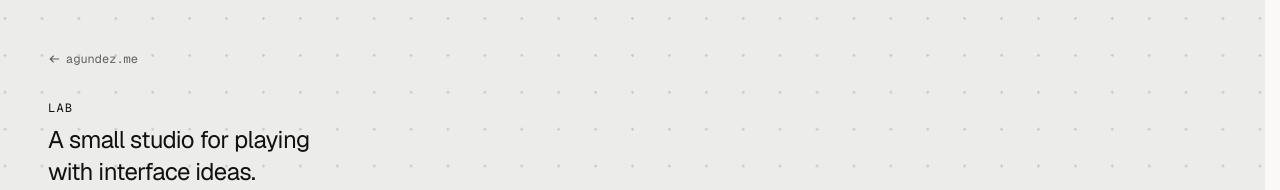
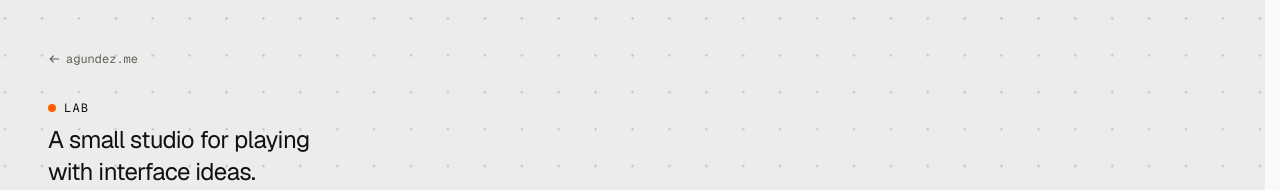
Before and after one commit to cagndz/agundez-me, a Next.js app: page /lab in a window 1280 px wide. Shown: the top 190 px of the page. Built offline with nearby package versions, Linux system fonts and the light colour scheme.

Commit message:
feat(lab): add the status light to the title

```diff
--- a/src/app/(lab)/lab/page.tsx
+++ b/src/app/(lab)/lab/page.tsx
@@ -19,7 +19,11 @@ export default async function LabPage({ searchParams }: PageProps<'/lab'>) {
 					<ArrowLeft className='size-3 transition-transform duration-150 ease-out-strong motion-safe:group-hover:-translate-x-0.5' />
 					agundez.me
 				</Link>
-				<h1 className='mt-7 font-mono text-xs tracking-widest uppercase'>
+				<h1 className='mt-7 flex items-center gap-2 font-mono text-xs tracking-widest uppercase'>
+					<span
+						aria-hidden='true'
+						className='signal-flicker size-2 rounded-full bg-accent'
+					/>
 					Lab
 				</h1>
 				<p className='mt-2 text-2xl tracking-tight text-balance'>
```
